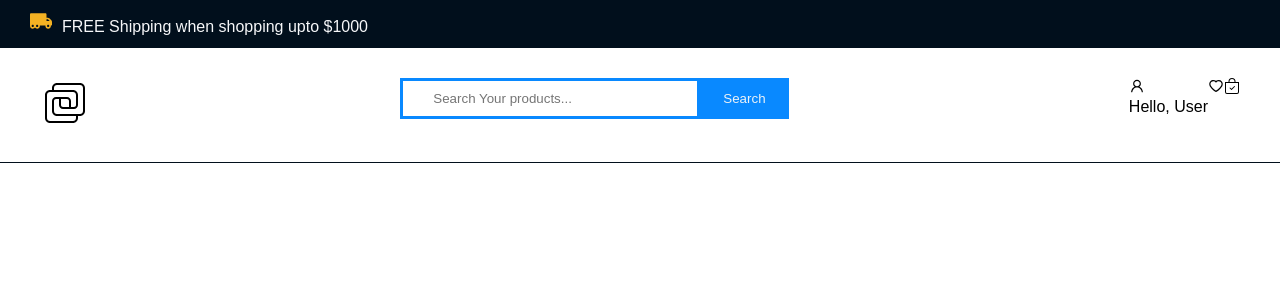
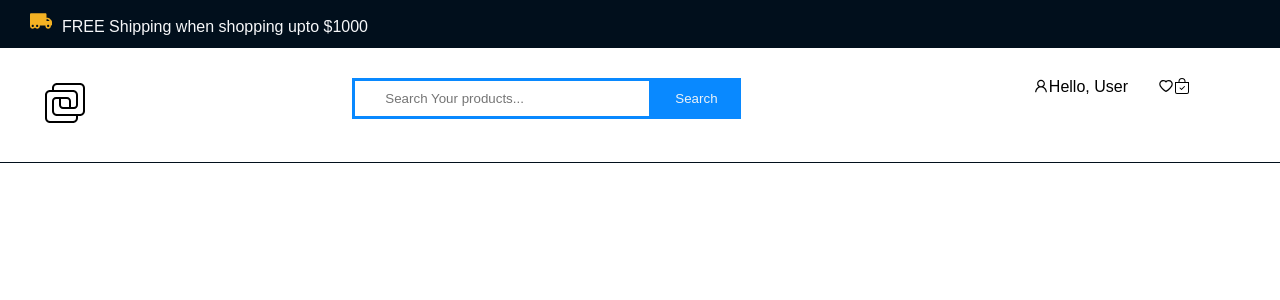
Before and after one commit to jegbune/my-ecommerce-app, a React (Create React App) app: page /Contact in a window 1280 px wide. Shown: the top 300 px of the page. Built offline with nearby package versions, Linux system fonts and the light colour scheme.

Commit message:
React lesson on ecommerce Nav

```diff
--- a/src/Component/ecommerceComponent/nav.css
+++ b/src/Component/ecommerceComponent/nav.css
@@ -62,10 +62,16 @@
 
 .main_header .container .icon {
     display: flex;
-
+    margin-right: 50px;
 }
 
-.main_header .container .icon .user_aaount{
+.main_header .container .icon .account{
     display: flex;
+    margin-right: 30px;
+}
 
+.main_header .container .icon .account .user-icon{
+    margin-right: 10px;
+    font-size: 22px;
+    color: #010f1c;
 }
```
